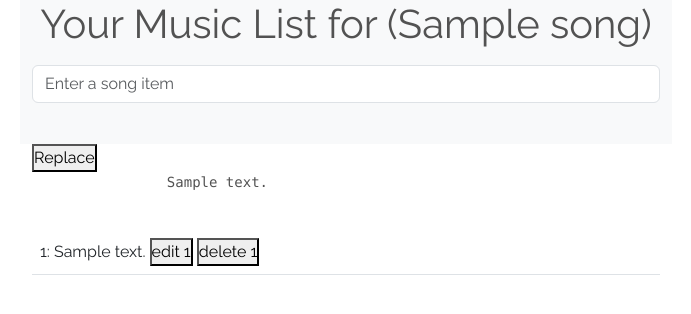
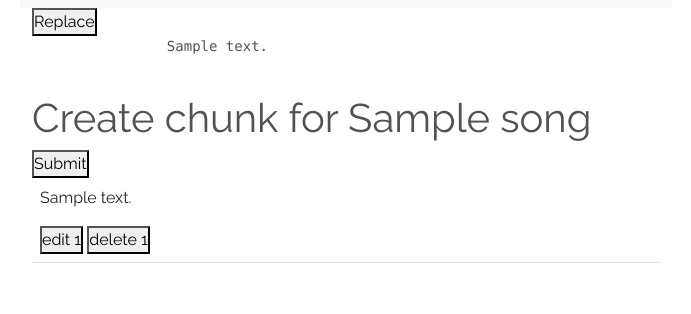
Before and after one commit to The-Metre/Chords, a Django app: page /song_page/1/ in a window 1280 px wide. Shown: the part 78-392 px from the top of the page, without its empty margins (294-985 px from the left). Run offline with Django 3.2, Linux system fonts and the light colour scheme; tables that the repository leaves empty hold one stand-in row (values such as "Sample post"); some libraries are stand-ins or nearby versions.

Commit message:
trying to add htmx

```diff
--- a/pocket_chords/forms.py
+++ b/pocket_chords/forms.py
@@ -1,5 +1,6 @@
 from django import forms
 from pocket_chords.models import Song, Sketch
+from django.forms.models import inlineformset_factory
 
 EMPTY__ITEM_ERROR = "You can't have an empty list item"
 DUPLICATE_ITEM_ERROR = "Item already exists in the model"
@@ -57,6 +58,13 @@ class SketchForm(forms.models.ModelForm):
             raise forms.ValidationError((DUPLICATE_ITEM_ERROR), code='duplicate value')
         return cleaned_data
 
+SketchFormSet = inlineformset_factory(
+    Song,
+    Sketch,
+    SketchForm,
+    can_delete=True
+)
+
 class NewSongForm(SongForm):
 
     def save(self, owner):
--- a/pocket_chords/static/song_page.js
+++ b/pocket_chords/static/song_page.js
@@ -28,7 +28,9 @@ const save = id => {
     })
     .then(response => response.json())
     .then(result => {
-        console.log(result.text)}
+        one = document.getElementById(id).getElementsByClassName('chunk-text')[0];
+        one.innerHTML = result.text
+        }
         )
 }
 
--- /dev/null
+++ b/pocket_chords/static/song_page1.js
@@ -0,0 +1,3 @@
+document.body.addEventListener('htmx:configRequest', (event) => {
+    event.detail.headers['X-CSRFToken'] = '{{ csrf_token }}';
+})
--- a/pocket_chords/templates/base.html
+++ b/pocket_chords/templates/base.html
@@ -93,6 +93,7 @@
         <div>
             <script src="/static/jquery-3.6.3.js"></script>
             <script src="/static/song.js"></script>
+            <script src="/static/song_page1.js"></script>
             <script>$(document).ready(function () {
                 window.Songlists.initialize()
             })
--- /dev/null
+++ b/pocket_chords/templates/partials/chunk_form.html
@@ -0,0 +1,5 @@
+{% extends 'base.html' %}
+
+{% block table %}
+    {{ form }}
+{% endblock %}
--- a/pocket_chords/templates/song_page.html
+++ b/pocket_chords/templates/song_page.html
@@ -1,10 +1,4 @@
 {% extends 'base.html' %}
-
-{% block header_text %}Your Music List for ({{ song.name }}){% endblock %}
-
-{% block form_action %}{% url 'song_page' song.id %}{% endblock %}
-
-{% block form_content %}{{ form.as_p }}{% endblock %}
 
 {% block table %}
         <button onclick="rep()">Replace</button>
@@ -13,10 +7,17 @@
                 {{ song.text }}
             </pre>
         </div>
+
+        <h1>Create chunk for {{ song.name }}</h1>
+        <button hx-get="{% url 'chunk_form' %}" hx-swap="beforeend" hx-target="#chunkform"> Submit </button>
+
+
+        <div id="chunkform"></div>
         <table id="id_song_table" class="table">
             {% for item in song.sketch_set.all %}
 
-                <tr><td><data id="data-{{ item.id }}">{{ forloop.counter }}: {{ item.text }}
+                <tr><td><data id="data-{{ item.id }}">
+                    <p class="chunk-text">{{ item.text }}</p>
                     <input class='chunk-input' value='{{ item.text }}' hidden>
                     <button class='edit-chunk' onclick="edit('data-{{ item.id }}')">edit {{ item.id }}</button>
                     <button class='save-chunk' onclick="save('data-{{ item.id }}')" hidden>save {{ item.id }}</button>
@@ -29,5 +30,7 @@
 {% endblock %}
 
 {% block page_scripts %}
+    <script src="https://unpkg.com/htmx.org@1.8.6"></script>
     <script src="/static/song_page.js"></script>
+    <script src="/static/song_page1.js"></script>
 {% endblock %}
--- a/pocket_chords/urls.py
+++ b/pocket_chords/urls.py
@@ -8,7 +8,8 @@ urlpatterns = [
     path('song_page/new', views.new_song, name='new_song'),
     path('songs/users/<str:user_email>', views.my_songs, name='my_songs'),
 
+    path('htmx/chunk_form/', views.create_chunk_form, name='chunk_form'),
 
     # Api route
-    path('edit/chunk/<int:chunk_id>', views.edit_chunk, name='edit_chunk'),
+    path('song_page/chunk/<int:chunk_id>', views.chunk_detail, name='chunk_detail'),
 ]
--- a/pocket_chords/views.py
+++ b/pocket_chords/views.py
@@ -35,14 +35,14 @@ def new_song(request):
     else:
         return render(request, 'homepage.html', {"form": form})
 
-def new_song2(request):
+""" def new_song2(request):
     form = NewSongForm(data=request.POST)
     if form.is_valid():
         song = form.save(owner=request.user)
         return redirect(song)
-    return render(request, 'homepage.html', {"form": form})
+    return render(request, 'homepage.html', {"form": form}) """
 
-def song_page(request, song_id):
+def song_page1(request, song_id):
     """ Show the user song page """
     song = Song.objects.get(pk=song_id)
     form = SketchForm(initial={
@@ -57,15 +57,35 @@ def song_page(request, song_id):
             return redirect(song)
     return render(request, 'song_page.html', {'song': song, 'form': form})
 
-@csrf_exempt
-def edit_chunk(request, chunk_id):
-    if request.method == "PUT":
-        data = json.loads(request.body)
-        chunk = Sketch.objects.get(pk=chunk_id)
-        chunk.text = data['song_chunk']
-        chunk.save()
-        song = chunk.song
-        return JsonResponse({"song": song}, status=200)
+def song_page(request, song_id):
+    song = Song.objects.get(pk=song_id)
+    form = SketchForm(initial={
+        'text': "",
+        'song': song,
+    })
+
+    if request.method == 'POST':
+        form = SketchForm(request.POST)
+        if form.is_valid():
+            chunk = Sketch.objects.create(text=request.POST['text'], song=song)
+            return redirect('chunk_detail', pk=chunk.id)
+
+    return render(request, 'song_page.html', {'song': song, 'form': form})
+
+
+def create_chunk_form(request):
+    context = {
+        'form': SketchForm(),
+    }
+    return render(request, 'partials/chunk_form.html', context)
+
+def chunk_detail(request, chunk_id):
+    chunk = Sketch.objects.get(song=chunk_id)
+    context = {
+        'chunk': chunk
+    }
+    return render(request, 'song_page.html', context)
+
 
 def my_songs(request, user_email):
     owner = User.objects.get(email=user_email)
```
